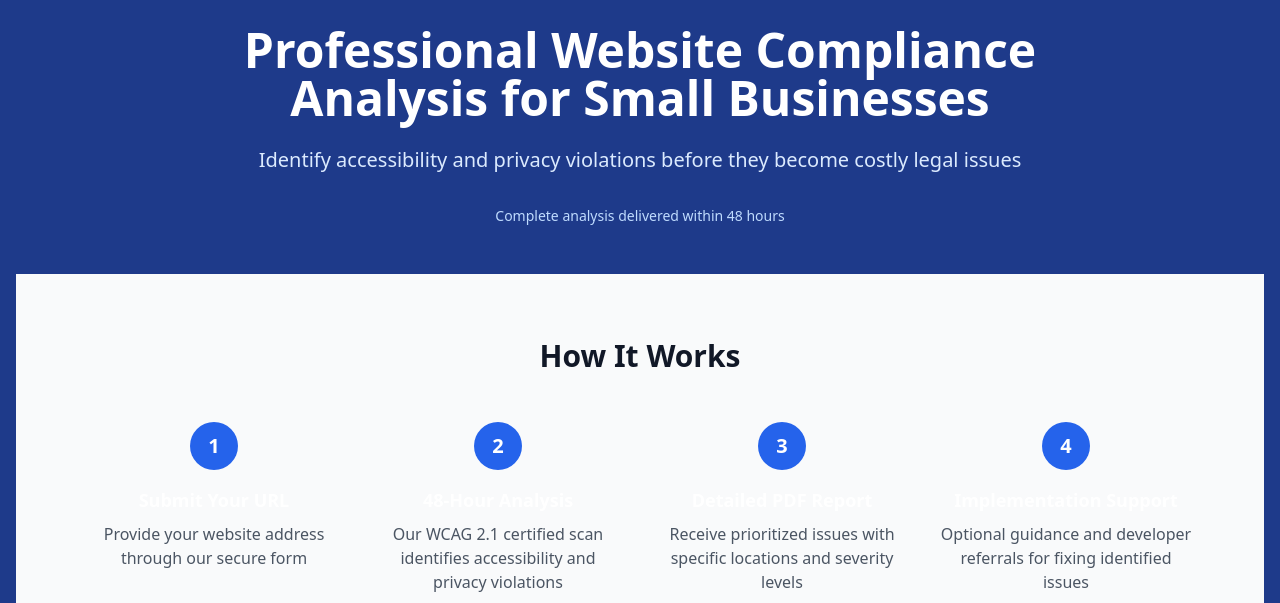
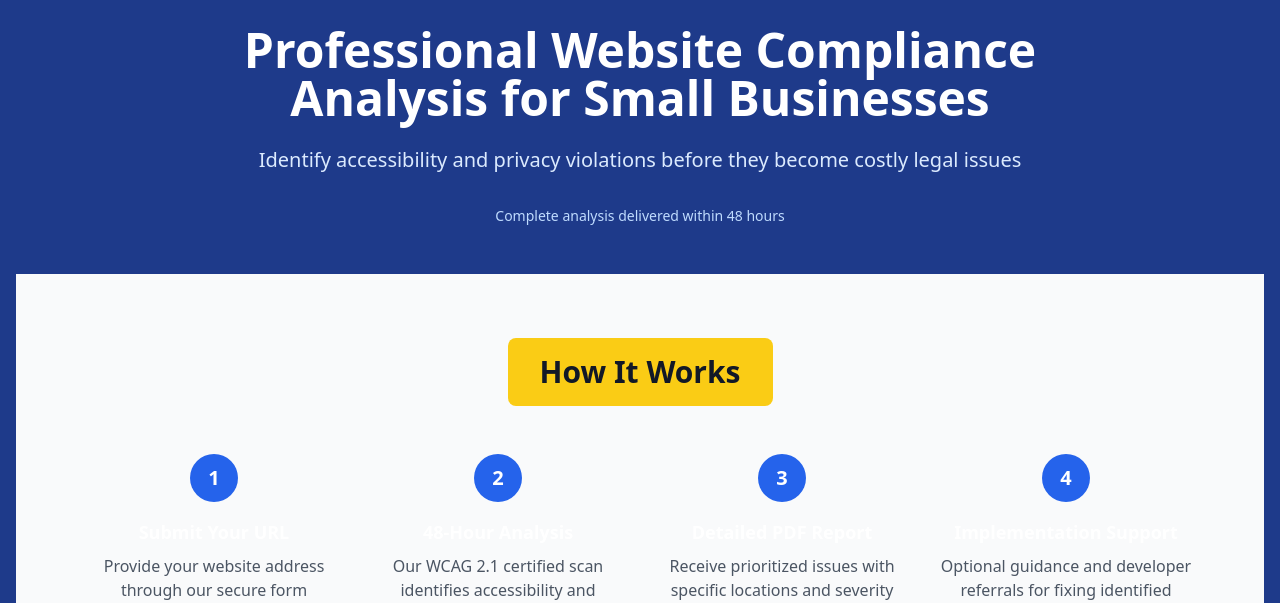
Before and after one commit to Tobyconduit/complyfinch, a plain HTML site: page index.html in a window 1280 px wide. Shown: the part 197-800 px from the top of the page. Drawn offline with nearby package versions, Linux system fonts and the light colour scheme.

Commit message:
Added Yellow box around How It Works Section

```diff
--- a/index.html
+++ b/index.html
@@ -34,7 +34,9 @@
 <!-- How It Works Section -->
 <section id="how-it-works" class="py-16 bg-gray-50">
     <div class="max-w-6xl mx-auto px-6">
-        <h2 class="text-3xl font-bold text-center text-gray-900 mb-12">How It Works</h2>
+        <div class="text-center mb-12">
+    <h2 class="bg-yellow-400 text-gray-900 font-bold text-3xl py-4 px-8 rounded-lg inline-block">How It Works</h2>
+</div>
 
         <div class="grid md:grid-cols-4 gap-8">
             <!-- Step 1 -->
```
